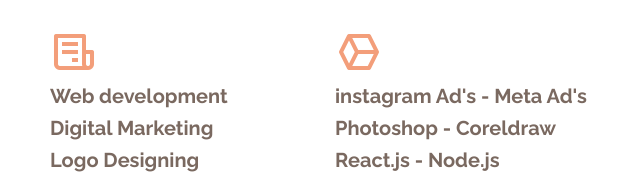
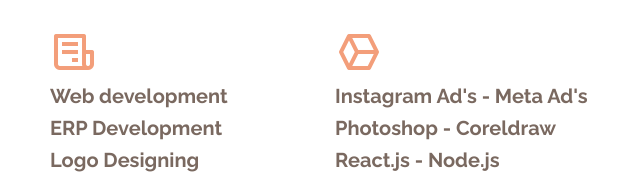
Before and after one commit to SmithModi/portfolio, a plain HTML site: page index.html in a window 1280 px wide. Shown: the part 1059-1236 px from the top of the page, 605-1245 px from the left. Drawn offline with nearby package versions, Linux system fonts and the light colour scheme.

Commit message:
Update index.html

```diff
--- a/index.html
+++ b/index.html
@@ -115,13 +115,13 @@
               <div class="col-md-6" data-aos="fade-up" data-aos-delay="100">
                 <i class="bx bx-receipt"></i>
                 <h4>Web development</h4>
-                <h4>Digital Marketing</h4>
+                <h4>ERP Development</h4>
                 <h4>Logo Designing</h4>
                 <h4>SMMA</h4>
               </div>
               <div class="col-md-6" data-aos="fade-up" data-aos-delay="200">
                 <i class="bx bx-cube-alt"></i>
-                <h4>instagram Ad's - Meta Ad's</h4>
+                <h4>Instagram Ad's - Meta Ad's</h4>
                 <h4>Photoshop - Coreldraw</h4>
                 <h4>React.js - Node.js</h4>
                 <h4>Laravel - PHP</h4>
```
